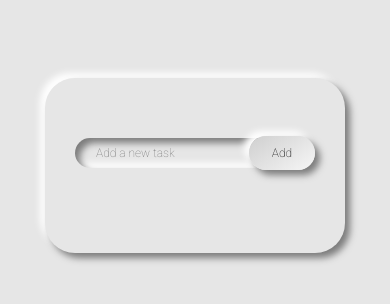
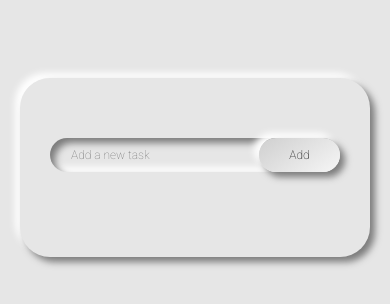
Before and after one commit to GiSusan/Dooit, a plain HTML site: page index.html in a window 390 px wide. Shown: the part 164-468 px from the top of the page. Drawn offline with Linux system fonts and the light colour scheme; a web font is replaced by a local one.

Commit message:
CSS update

```diff
--- a/style.css
+++ b/style.css
@@ -230,11 +230,14 @@ ul li span:hover {
 
 
 @media only screen and (max-width: 600px) {
+    body {
+        width: 100%;
+
+    }
+
     .main-container {
         width: 100%;
-        max-width: 300px;
-        position: relative;
-
+        max-width: 350px;
     }
 
     .add-task input {
@@ -246,7 +249,7 @@ ul li span:hover {
     }
 
     .add-task {
-        max-height: 30px;
+        max-height: 40px;
 
     }
 
```
